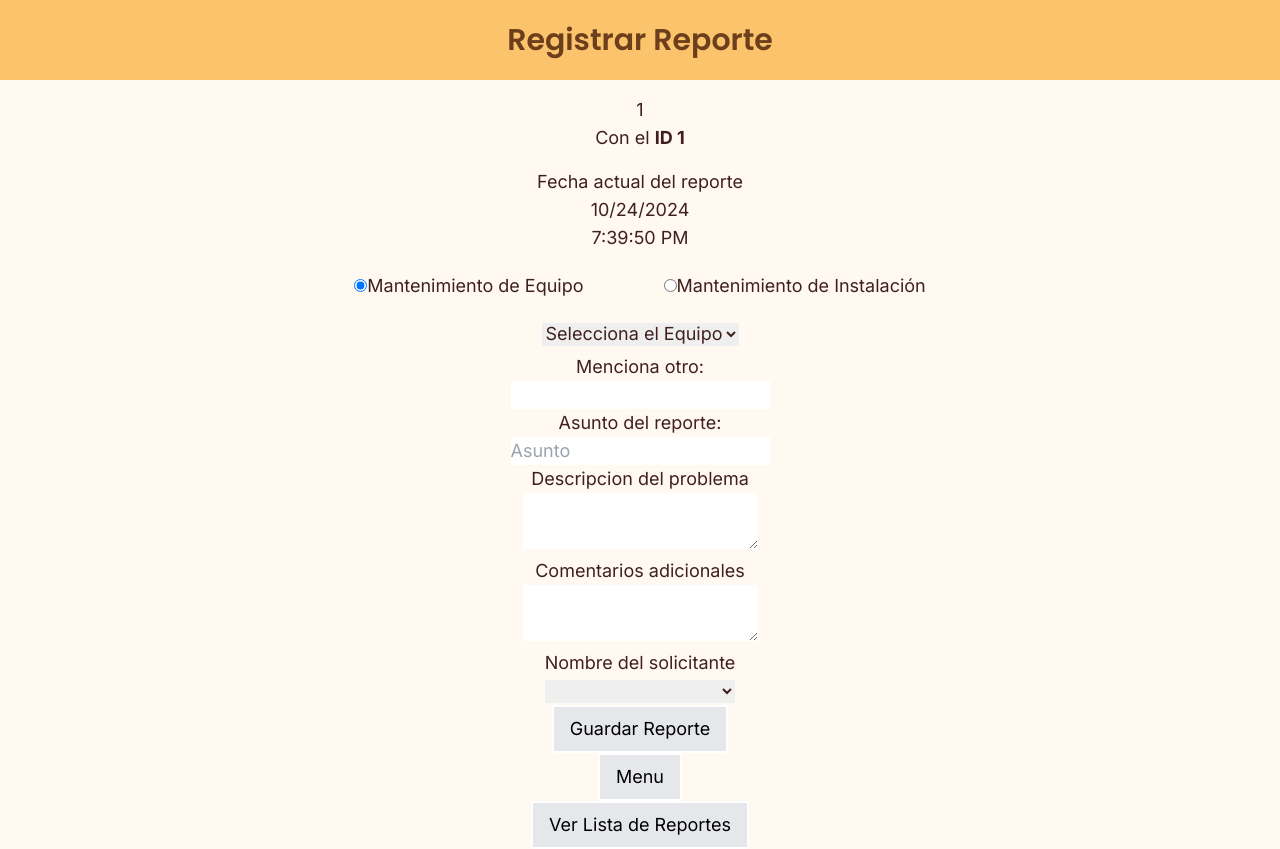
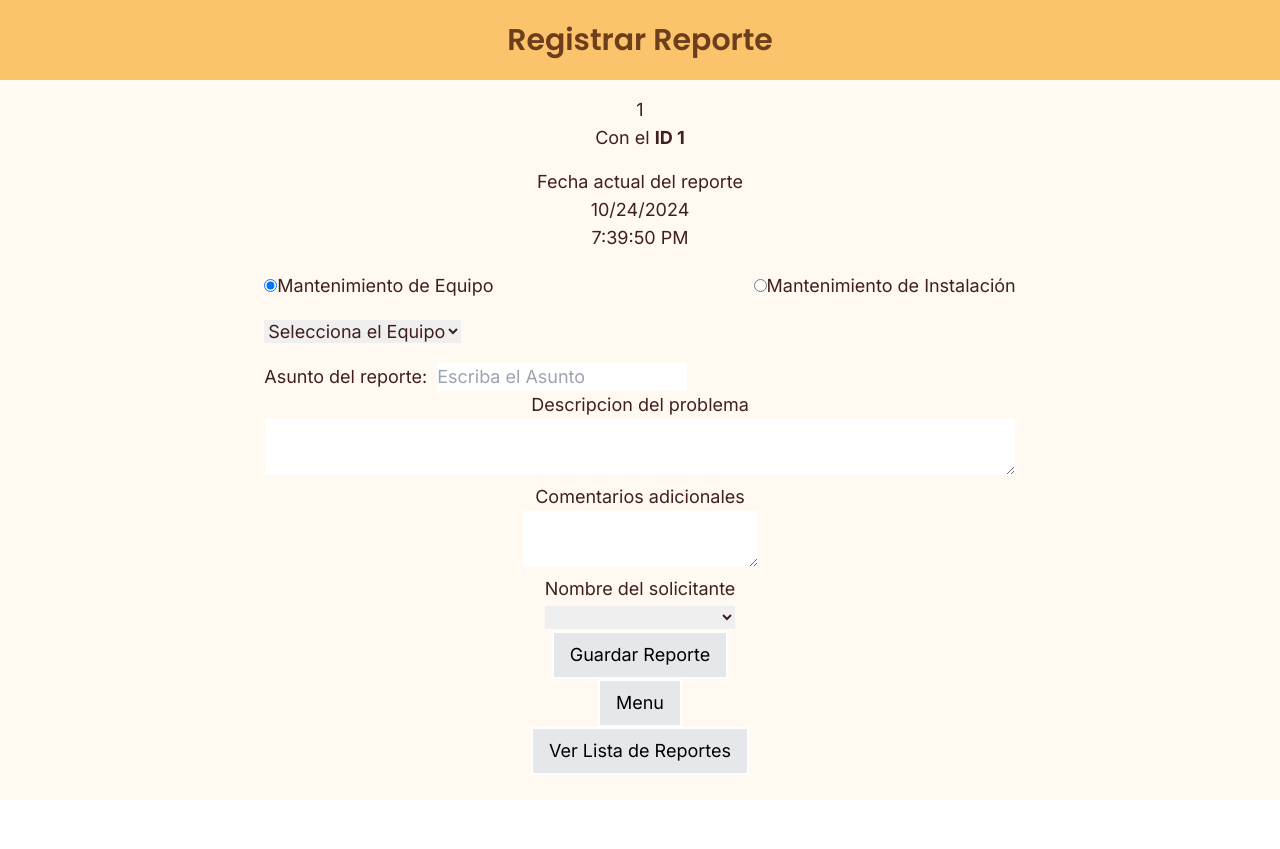
Before and after one commit to CSIPro/labguard, a React (Vite) app: page /Reporte/1/1 in a window 1280 px wide. After the commit the page ends 800 px from the top, so only its background shows below. Built offline with nearby package versions, Linux system fonts and the light colour scheme.

Commit message:
no se q hice

```diff
--- a/src/Pages/Reporte/Reporte.tsx
+++ b/src/Pages/Reporte/Reporte.tsx
@@ -95,7 +95,7 @@ export default function Reporte() {
       <div className="text-lg font-inter text-textoLabs">
       <Clock />
         <form onSubmit={handleSubmit(onSubmit)}>
-        <div style={{ display: "flex", gap: "80px" }}> {/* NUEVO: Usar Flexbox con gap para espaciar ambas opciones de radio uniformemente */}
+        <div style={{ display: "flex", gap: "260px" }}> {/* NUEVO: Usar Flexbox con gap para espaciar ambas opciones de radio uniformemente */}
             {opciones.map((opcion) => (
               <label key={opcion.value} htmlFor={opcion.value} style={{ display: "block", marginTop: "20px" }}> {/* NUEVO: Se agrega margen derecho para separar cada opción */}
                 <input
@@ -110,7 +110,7 @@ export default function Reporte() {
             ))}
           </div>
 
-          <div style={{ marginTop: "20px" }}> {/* NUEVO: Se agrega margen superior para separar el select del grupo de radio buttons */}
+          <div style={{ marginTop: "20px", display: "flex", alignItems: "center", gap: "10px" }}> {/* NUEVO: Se agrega margen superior para separar el select del grupo de radio buttons */}
             <select {...register("secondaryOption")}>
               {primaryOption === "MantEquipo"
                 ? MantEquipo.map((opcion) => (
@@ -132,18 +132,19 @@ export default function Reporte() {
 
                 }
             </select>
-            <label style={{ display: "block", marginTop: "5px" }}> {/* NUEVO: Se agrega un estilo display block y margen para separar el input de texto */}
-      Menciona otro:
-    </label>
-            <input type="text" id="otro" {...register("Otros") } />
+            {/*<label htmlFor="otro" style={{ marginBottom: "5px" }}>
+   Alineación de la etiqueta y el input
+  Menciona otro:
+</label> }
+            <input type="text" id="otro" {...register("Otros") } /> */}
           </div>
-          <div>
-            <h4>Asunto del reporte:</h4> {/* nuevo: Título del reporte para que el usuario pueda especificar un asunto */}
-            <input type="text" {...register("asunto")} placeholder="Asunto" />
-          </div>
+          <div style={{ display: "flex", alignItems: "center", gap: "10px", marginTop: "20px", marginLeft: "-0px" }}> {/* Margen negativo para mover a la izquierda */}
+  <h4 style={{ margin: 0 }}>Asunto del reporte:</h4>
+  <input type="text" {...register("asunto")} placeholder="Escriba el Asunto" style={{ width: "250px" }} />
+</div>
           <div>
             Descripcion del problema <br />
-            <textarea  {...register("descripcion")}></textarea>
+            <textarea  {...register("descripcion")} className="w-[750px]"></textarea>
           </div>
           <div>
             Comentarios adicionales <br />
```
